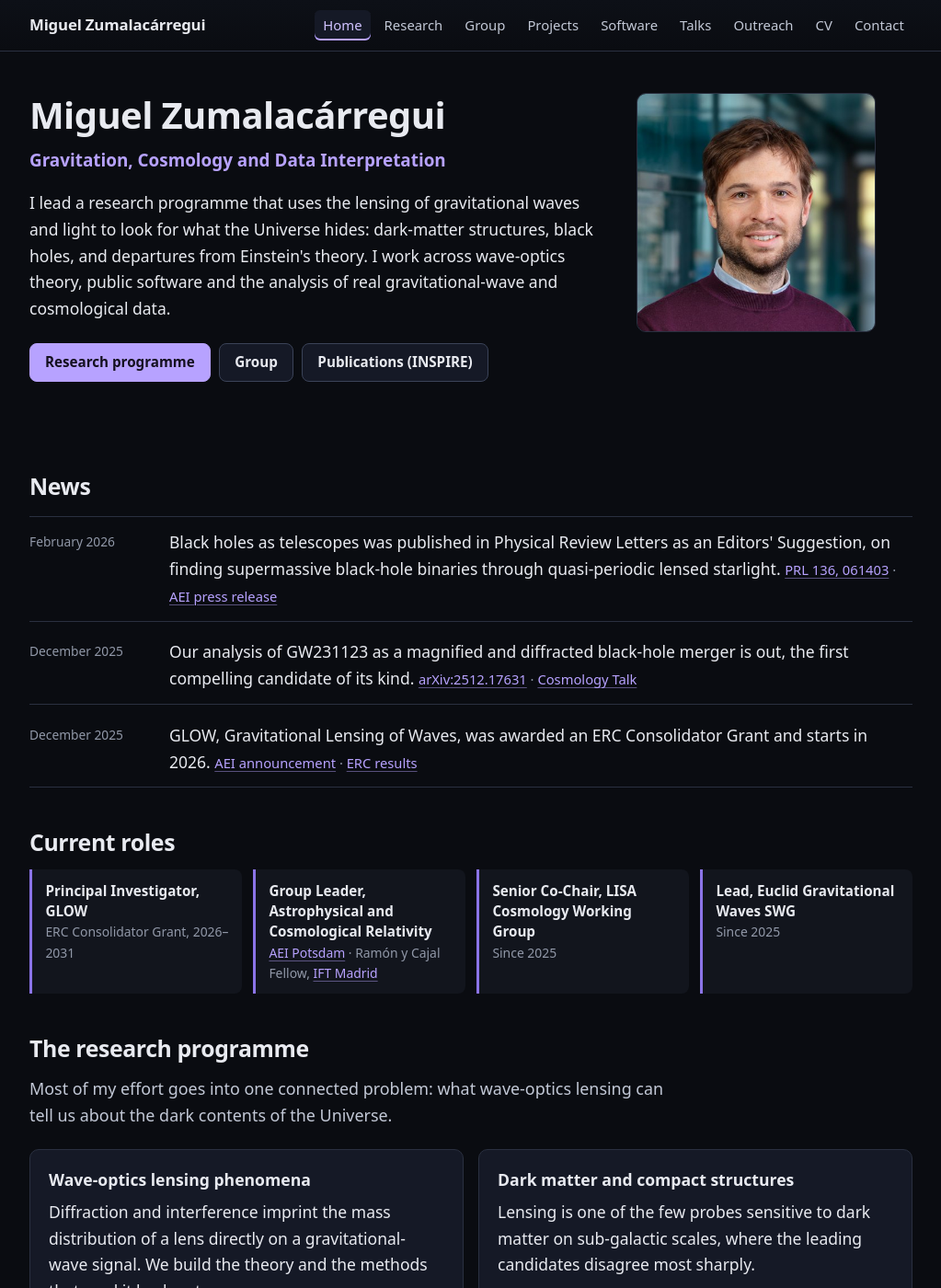
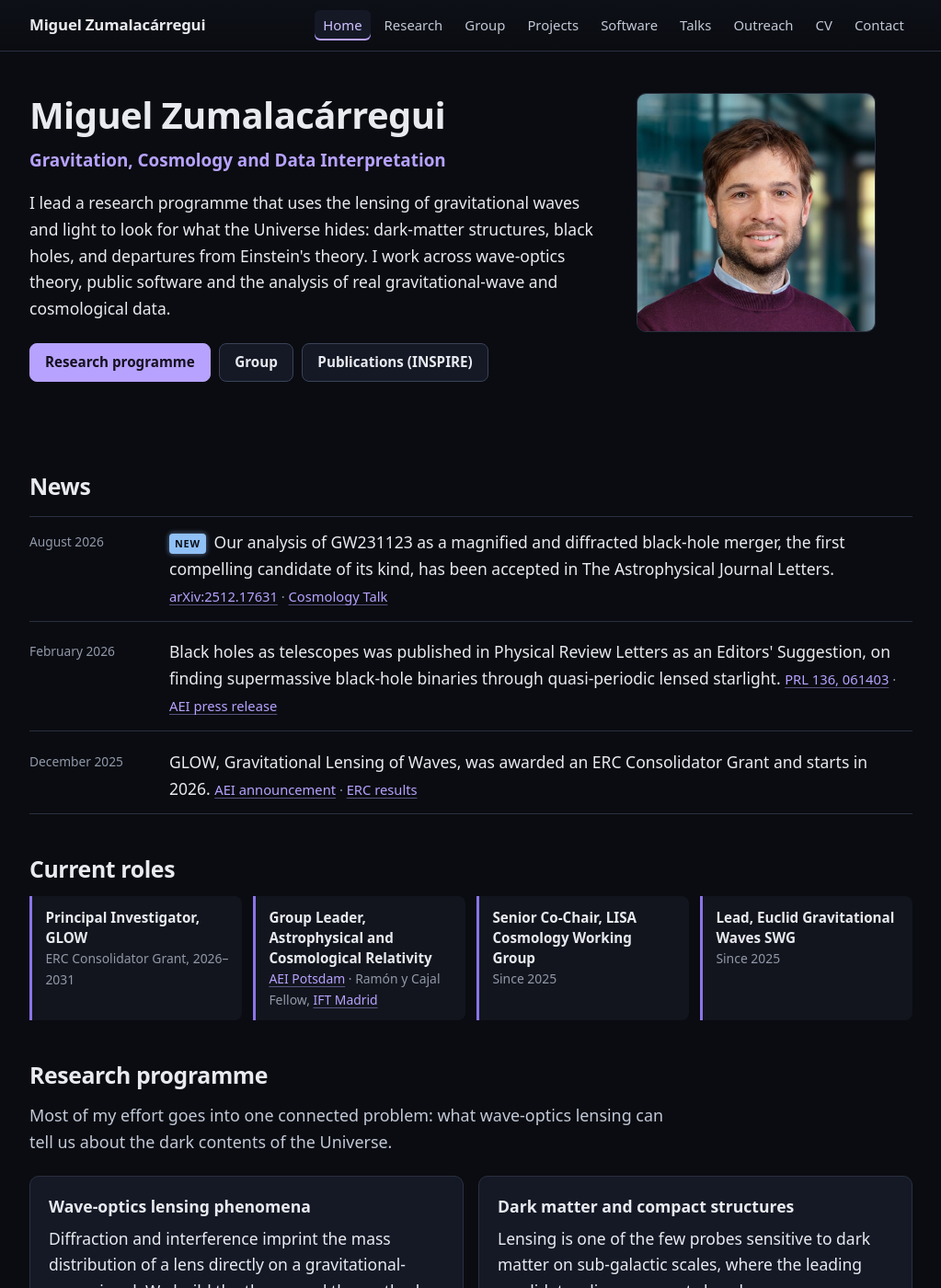
Before and after one commit to miguelzuma/miguelzuma.github.io, a Jekyll site: the page built from index.html, in a window 1280 px wide and 1400 px high. Shown: the whole window at 92% size, without its empty margins (128-1151 px from the left). Built offline with Jekyll 4.4.1, drawn with Linux system fonts in a browser that asks for light colours; part of the change alters nothing that is shown.

Commit message:
Fold the GW231123 acceptance into its news item
The preprint and the ApJL acceptance are one story, so they are one item,
dated to the acceptance — which is what makes it news again, and what puts it
back at the top of the list.

Also drop the article from the "Research programme" heading.

Co-Authored-By: Claude Opus 5 (1M context) <noreply@anthropic.com>
Claude-Session: https://claude.ai/code/session_01E2ZbXszK9qt9svKVxU5Yrt

```diff
--- a/_data/news.yml
+++ b/_data/news.yml
@@ -25,12 +25,13 @@
     - text: "AEI press release"
       url: "https://www.aei.mpg.de/1407139/new-method-could-reveal-hidden-supermassive-black-hole-binaries"
 
-# Both December 2025. The day only orders them within the month, and this
-# order is a guess — swap the two if the grant landed after the preprint.
-- date: 2025-12-02
+# CHECK THE MONTH: dated to the acceptance, which is what makes it news again.
+# August is an assumption — the preprint went out in December 2025.
+- date: 2026-08-01
   text: >-
-    Our analysis of GW231123 as a magnified and diffracted black-hole merger is
-    out, the first compelling candidate of its kind.
+    Our analysis of GW231123 as a magnified and diffracted black-hole merger,
+    the first compelling candidate of its kind, has been accepted in
+    The Astrophysical Journal Letters.
   links:
     - text: "arXiv:2512.17631"
       url: "https://arxiv.org/abs/2512.17631"
--- a/index.html
+++ b/index.html
@@ -91,7 +91,7 @@ description: >-
 
   <!-- ============ Programme ============ -->
   <section class="section" aria-labelledby="programme-heading">
-    <h2 id="programme-heading">The research programme</h2>
+    <h2 id="programme-heading">Research programme</h2>
     <p class="lede">
       Most of my effort goes into one connected problem: what wave-optics
       lensing can tell us about the dark contents of the Universe.
```
